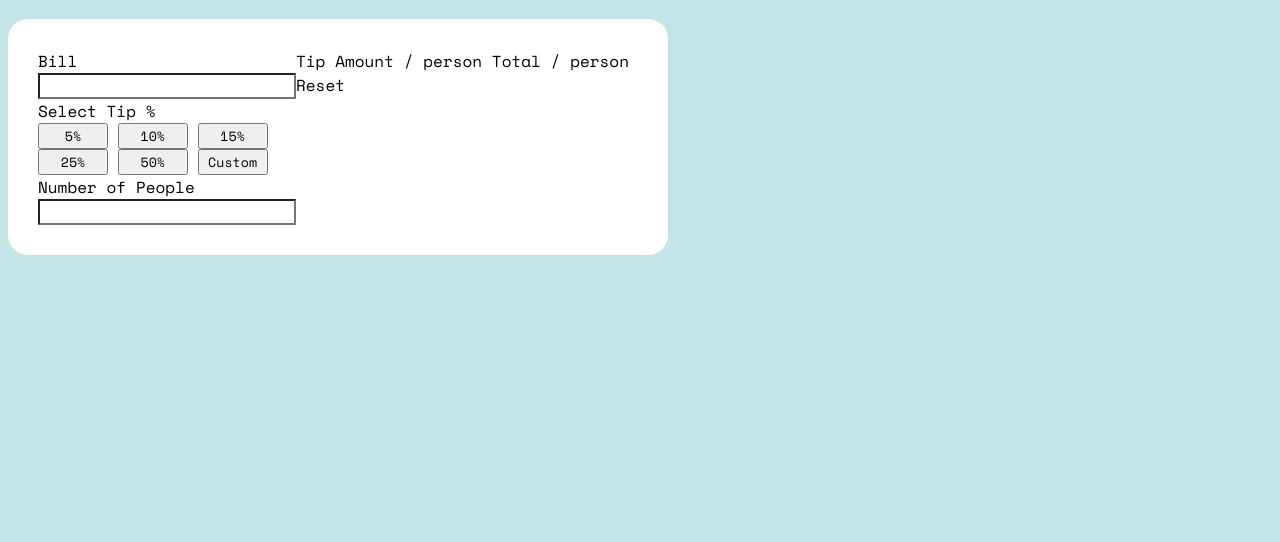
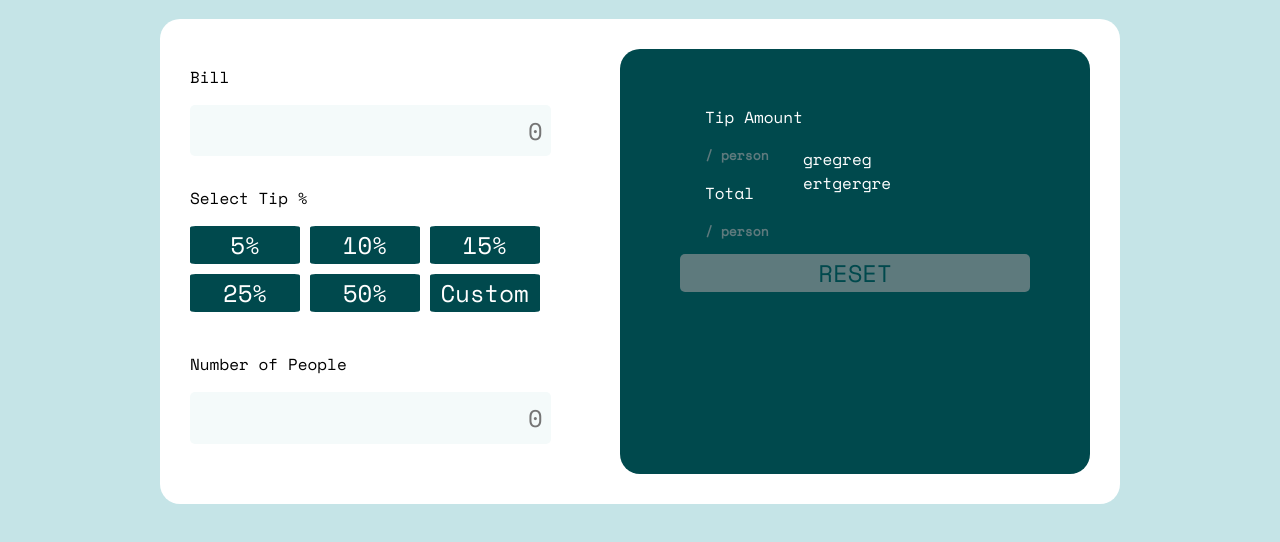
Before and after one commit to inespr/tip-calculator-app-main, a plain HTML site: page index.html in a window 1280 px wide. Shown: the part 120-662 px from the top of the page. Drawn offline with nearby package versions, Linux system fonts and the light colour scheme.

Commit message:
3-Commit

```diff
--- a/index.html
+++ b/index.html
@@ -13,9 +13,12 @@
   <div class="container">
     <div class="elemento">
       <div class="colum-1">
-        Bill<br>
-        <input type="number" placeholder="0"><br>
-        Select Tip %<br>
+        <div class="row">
+          <p>Bill</p>
+          <input type="text" placeholder="0"><br>
+        </div>
+        <div class="row">
+          <p>Select Tip %</p>
           <input type="button" value="5%">
           <input type="button" value="10%">
           <input type="button" value="15%"><br>
@@ -23,19 +26,26 @@
           <input type="button" value="50%">
           <input type="button" value="Custom">
           <br>
-        Number of People<br>
-        <input type="number" placeholder="0"><br>
+        </div>
+        <div class="row">
+          <p>Number of People</p>
+          <input type="text" placeholder="0">
+        </div>
       </div>
       <div class="colum-2">
-
-        Tip Amount
-        / person
-
-        Total
-        / person
-
-        Reset
-
+        <div class="subcolum">
+          <div class="subcolum-1">
+            <p>Tip Amount</p>
+            <p class="per-person">/ person</p>
+            <p>Total</p>
+            <p class="per-person">/ person</p>
+          </div>
+          <div class="subcolum-2">
+            <div class="result">gregreg</div>
+            <div class="result">ertgergre</div>
+          </div>
+        </div>
+        <input type="button" class="reset" value="RESET">
       </div>
     </div>
   </div>
--- a/stylesheet.css
+++ b/stylesheet.css
@@ -15,11 +15,12 @@ h1{
 
 .container{
     background-color: hsl(0, 0%, 100%);
-    width: 600px;
+    width: 900px;
     padding: 30px;
     border-radius: 20px;
     align-items: center;
     justify-content: center;
+    margin: auto;
 }
 
 .elemento{
@@ -27,13 +28,65 @@ h1{
     flex-direction: row;
 }
 
-input[type=number]::-webkit-inner-spin-button, input[type=number] {
-  -webkit-appearance: none;
+input[type=text]{
+  background-color: hsl(189, 41%, 97%);
+  border: none;
   margin: 0;
   text-align: right;
-  width: 250px;
+  width: 345px;
+  font-size: 24px;
+  border-radius: 5px;
+  padding: 2%;
 }
 
 input[type=button]{
-    width: 70px;
+    border: none;
+    width: 110px;
+    margin-bottom: 10px;
+    font-size: 24px;
+    font-weight: 300px;
+    border-radius: 5%;
+    background-color: hsl(183, 100%, 15%);
+    color: hsl(0, 0%, 100%);
 }
+
+.colum-1{
+    width: 400px;
+}
+
+.colum-2{
+    background-color: hsl(183, 100%, 15%);
+    color: hsl(0, 0%, 100%);
+    border-radius: 20px;
+    padding: 40px;
+    margin-left: 40px;
+    width: 400px;
+    display: flex;
+    flex-direction: column;
+    align-items: center;
+}
+
+.subcolum{
+    display: flex;
+    flex-direction: row;
+    width: 300px;
+    align-items: center;
+
+}
+
+.row{
+    margin-bottom: 30px;
+}
+
+input.reset{
+    background-color: hsl(186, 14%, 43%);
+    color: hsl(183, 100%, 15%);
+    width: 350px;
+    border-radius: 5px;
+}
+
+.per-person{
+    font-size: small;
+    font-weight: bold;
+    color: hsl(186, 14%, 43%);
+}
```
Lines whose indentation alone changed are shown as unchanged.
